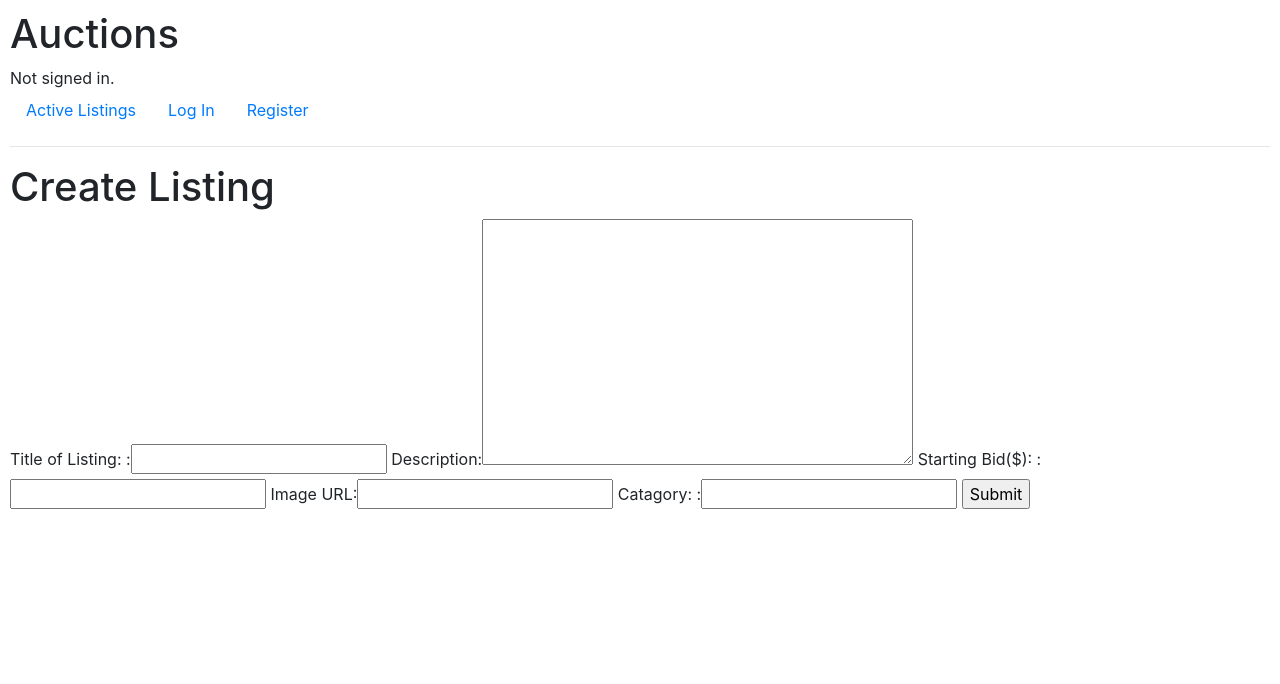
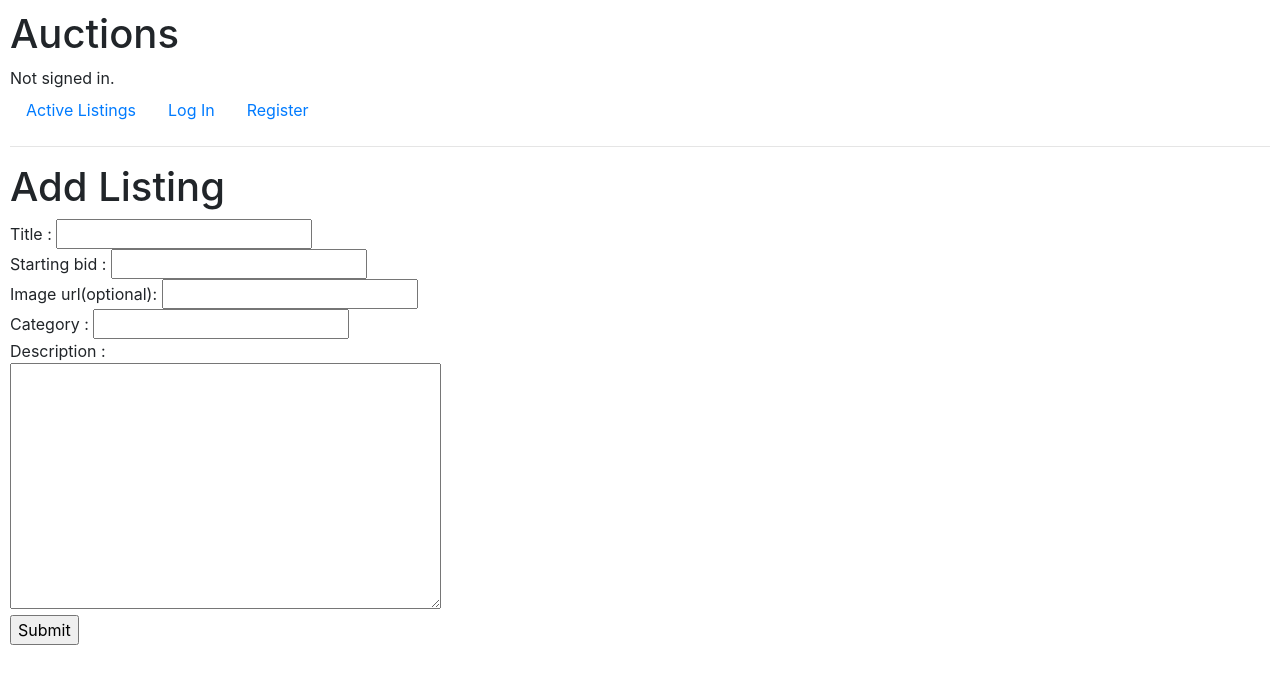
Before and after one commit to Ndae777/WebDevelopmentPractice, a Django app: page /create_listing in a window 1280 px wide. Shown: the top 684 px of the page. Run offline with Django 3.2, Linux system fonts and the light colour scheme; some libraries are stand-ins or nearby versions.

Commit message:
Match create_listing view with active_listing fields

```diff
--- a/commerce/auctions/models.py
+++ b/commerce/auctions/models.py
@@ -11,7 +11,7 @@ class Auction_listings(models.Model):
     start_bid = models.IntegerField()
     owner = models.ForeignKey(User, on_delete=models.CASCADE, related_name="selling")
     image_url = models.URLField(blank=True, null=True)
-    category = models.CharField
+    category = models.CharField(max_length=64)
 
     def __str__(self):
         return f"{self.item_name} ({self.description}) is being sold at min : $ {self.start_bid} by {self.owner}"
--- a/commerce/auctions/templates/auctions/create_listing.html
+++ b/commerce/auctions/templates/auctions/create_listing.html
@@ -3,11 +3,15 @@
 {% block title %} Create Listing {% endblock %}
 
 {% block body %}
-<h1>Create Listing </h1>
+<h1>Add Listing </h1>
 
 <form action="{% url 'create_listing' %}" method="post">
     {% csrf_token %}
-    {{ form }}
+    <div class="form_title"> Title : {{form.title}}</div>
+    <div class="form_starting_bid"> Starting bid : {{ form.starting_bid }}</div>
+    <div class="form_image_url">Image url(optional): {{ form.image_url }}</div>
+    <div class="form_category">Category : {{ form.category }} </div>
+    <div class="form_description">Description :<br> {{ form.description }}</div>
     <input type="submit">
 </form>
 
--- a/commerce/auctions/templates/auctions/layout.html
+++ b/commerce/auctions/templates/auctions/layout.html
@@ -24,6 +24,9 @@
                 <li class="nav-item">
                     <a class="nav-link" href="{% url 'logout' %}">Log Out</a>
                 </li>
+                <li class="nav-item">
+                    <a class="nav-link" href="{% url 'create_listing' %}">Create Listing</a>
+                </li>
             {% else %}
                 <li class="nav-item">
                     <a class="nav-link" href="{% url 'login' %}">Log In</a>
--- a/commerce/auctions/views.py
+++ b/commerce/auctions/views.py
@@ -71,6 +71,7 @@ class CreateListing(forms.Form):
     category = forms.CharField(label = "Catagory: ")
 
 def create_listing(request):
+
     return render(request, "auctions/create_listing.html", {
         "form" : CreateListing(),
     })
```
